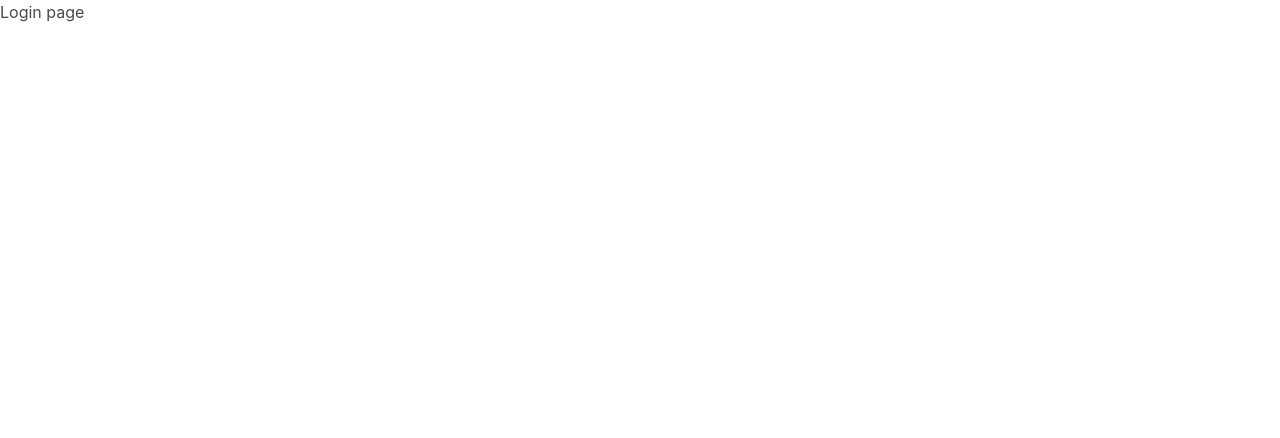
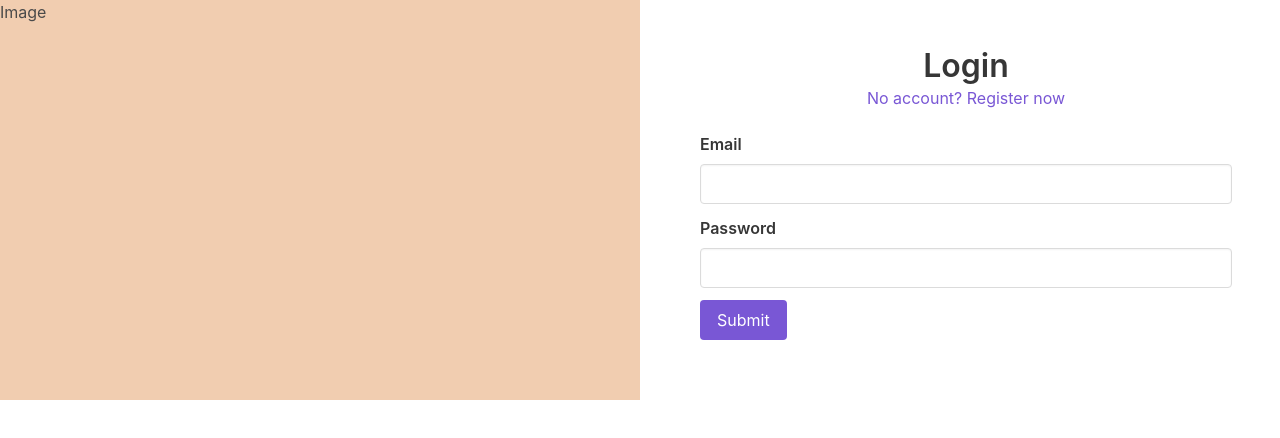
Before and after one commit to pifaace/Im-not-your-mother-client, a Vue app: page /login in a window 1280 px wide. Shown: the top 438 px of the page. Built offline with nearby package versions, Linux system fonts and the light colour scheme.

Commit message:
dev: add login page

```diff
--- a/src/components/Auth/Login.vue
+++ b/src/components/Auth/Login.vue
@@ -1,8 +1,89 @@
 <template>
-  <h1>Login page</h1>
+  <div class="columns">
+    <div class="column red">
+      Image
+    </div>
+    <div class="column">
+      <div class="section">
+        <div class="container">
+          <h1 class="title has-text-centered">
+            Login
+          </h1>
+          <h2 class="subtitle is-6 has-text-centered">
+            <router-link :to="{ name: 'register' }">
+              No account? Register now
+            </router-link>
+          </h2>
+          <form @submit.prevent="login" @keypress="clear()">
+            <div class="field">
+              <label class="label">Email</label>
+              <div class="control">
+                <input v-model="form.email" name="email" class="input" type="email" required>
+                <span v-if="error" class="help is-danger" v-text="error" />
+              </div>
+            </div>
+            <div class="field">
+              <label class="label">Password</label>
+              <div class="control">
+                <input v-model="form.password" name="password" class="input" type="password" minlength="8" required>
+              </div>
+            </div>
+            <div class="field">
+              <div class="control">
+                <button class="button is-link">
+                  Submit
+                </button>
+              </div>
+            </div>
+          </form>
+        </div>
+      </div>
+    </div>
+  </div>
 </template>
 
 <script>
+
+import Form from '@/utils/Form'
+import axios from 'axios'
+
 export default {
+  data () {
+    return {
+      form: new Form({
+        email: '',
+        password: ''
+      }),
+      error: null
+    }
+  },
+
+  methods: {
+    login () {
+      if (!this.form.isCompleted()) {
+        return false
+      }
+
+      /**
+       * At this moment, Login credential error has a different structure than validation error so
+       * I'm not using the error form manager for this one.
+       */
+      axios.post('/login_check', this.form.data())
+        .then(() => console.log('logged'))
+        .catch(({ response }) => {
+          this.error = response.data.message
+        })
+    },
+
+    clear () {
+      this.error = null
+    }
+  }
 }
 </script>
+
+<style>
+.red {
+  background-color: #F1CDB0;
+}
+</style>
--- a/src/components/Auth/Register.vue
+++ b/src/components/Auth/Register.vue
@@ -10,7 +10,7 @@
             Register
           </h1>
           <h2 class="subtitle is-6 has-text-centered">
-            <router-link to="/login">
+            <router-link :to="{ name: 'register' }">
               use your account
             </router-link>
           </h2>
--- a/src/utils/Form.js
+++ b/src/utils/Form.js
@@ -19,6 +19,19 @@ export default class {
     for (const field in this.originalData) {
       this[field] = ''
     }
+  }
+
+  /**
+   * Return true if all fields are filled.
+   */
+  isCompleted () {
+    for (const field in this.originalData) {
+      if (this[field] === '') {
+        return false
+      }
+    }
+
+    return true
   }
 
   /**
```
